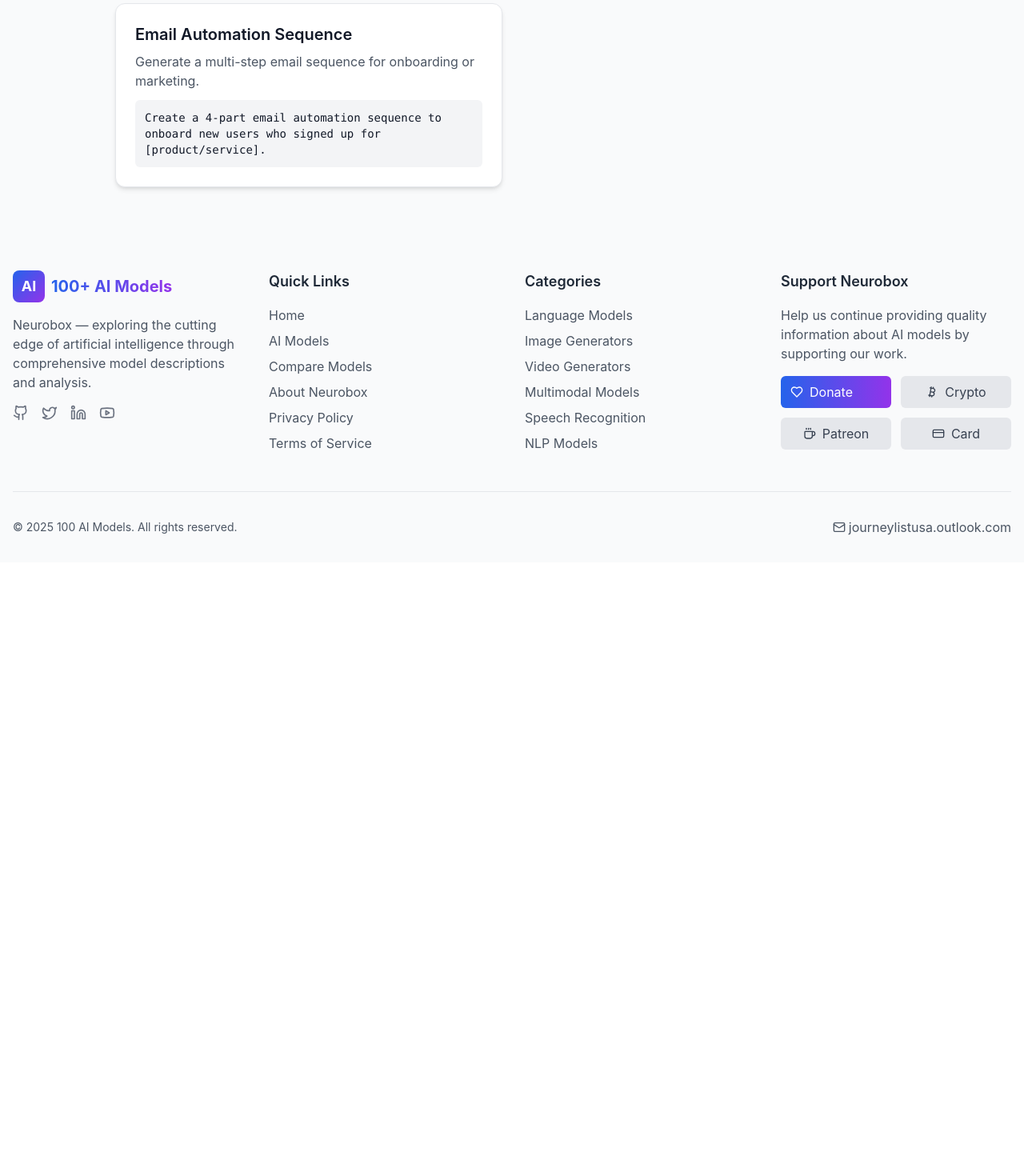
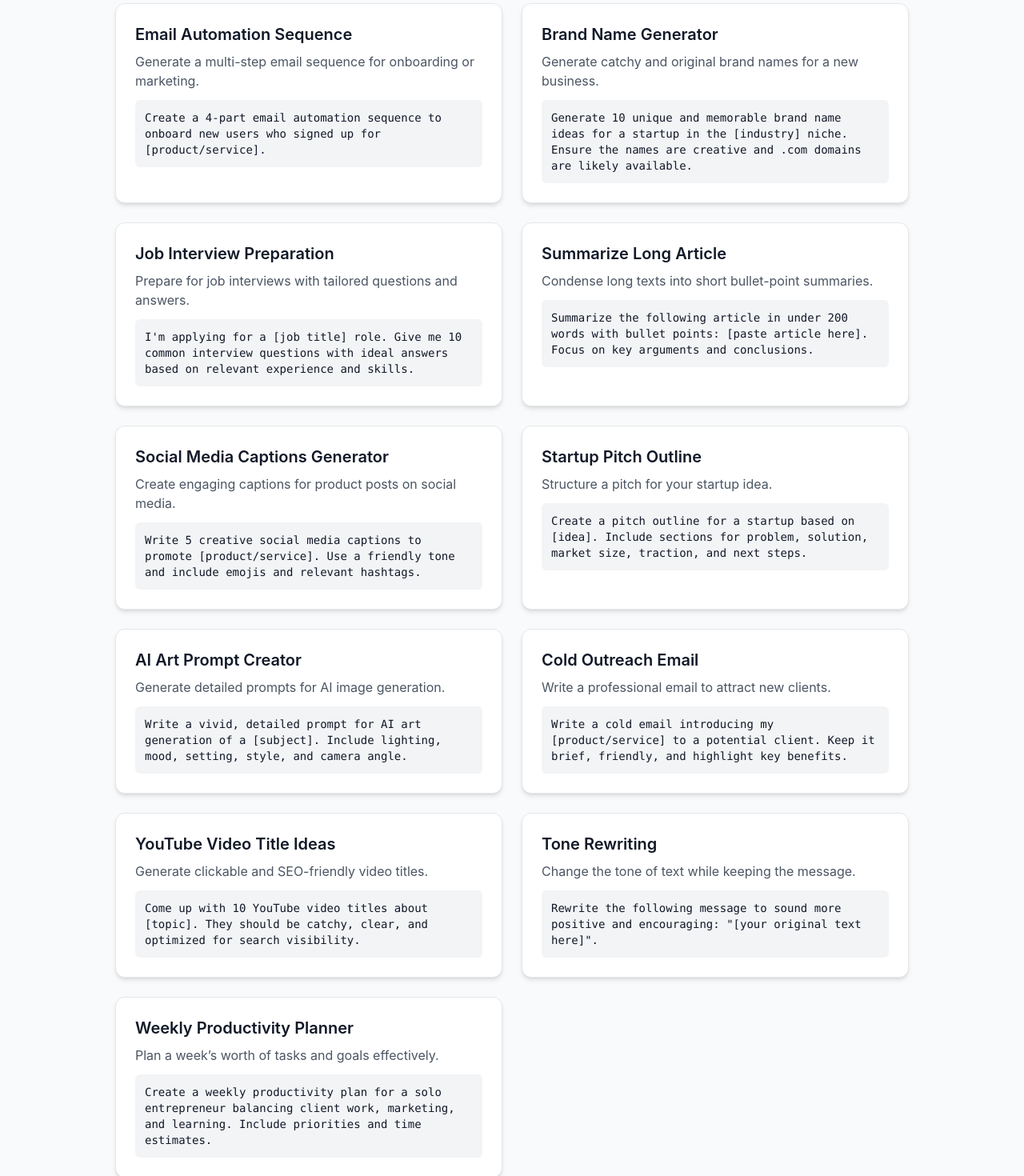
Before and after one commit to Rainur84/project100ai, a React (Vite) app: page /prompts in a window 1280 px wide. Shown: the part 3200-4670 px from the top of the page at 80% size. Before the commit the page ends 3903 px from the top, so only its background shows below. Built offline with nearby package versions, Linux system fonts and the light colour scheme.

Commit message:
Обновление: [опиши кратко, что изменено]

```diff
--- a/src/pages/PromptsPage.tsx
+++ b/src/pages/PromptsPage.tsx
@@ -177,6 +177,76 @@ const prompts = [
   category: 'Automation',
   prompt: `Create a 4-part email automation sequence to onboard new users who signed up for [product/service].`,
 },
+{
+    id: 26,
+    title: 'Brand Name Generator',
+    description: 'Generate catchy and original brand names for a new business.',
+    category: 'Marketing',
+    prompt: `Generate 10 unique and memorable brand name ideas for a startup in the [industry] niche. Ensure the names are creative and .com domains are likely available.`,
+  },
+  {
+    id: 27,
+    title: 'Job Interview Preparation',
+    description: 'Prepare for job interviews with tailored questions and answers.',
+    category: 'Education',
+    prompt: `I'm applying for a [job title] role. Give me 10 common interview questions with ideal answers based on relevant experience and skills.`,
+  },
+  {
+    id: 28,
+    title: 'Summarize Long Article',
+    description: 'Condense long texts into short bullet-point summaries.',
+    category: 'Productivity',
+    prompt: `Summarize the following article in under 200 words with bullet points: [paste article here]. Focus on key arguments and conclusions.`,
+  },
+  {
+    id: 29,
+    title: 'Social Media Captions Generator',
+    description: 'Create engaging captions for product posts on social media.',
+    category: 'Marketing',
+    prompt: `Write 5 creative social media captions to promote [product/service]. Use a friendly tone and include emojis and relevant hashtags.`,
+  },
+  {
+    id: 30,
+    title: 'Startup Pitch Outline',
+    description: 'Structure a pitch for your startup idea.',
+    category: 'Business',
+    prompt: `Create a pitch outline for a startup based on [idea]. Include sections for problem, solution, market size, traction, and next steps.`,
+  },
+  {
+    id: 31,
+    title: 'AI Art Prompt Creator',
+    description: 'Generate detailed prompts for AI image generation.',
+    category: 'Design',
+    prompt: `Write a vivid, detailed prompt for AI art generation of a [subject]. Include lighting, mood, setting, style, and camera angle.`,
+  },
+  {
+    id: 32,
+    title: 'Cold Outreach Email',
+    description: 'Write a professional email to attract new clients.',
+    category: 'Marketing',
+    prompt: `Write a cold email introducing my [product/service] to a potential client. Keep it brief, friendly, and highlight key benefits.`,
+  },
+  {
+    id: 33,
+    title: 'YouTube Video Title Ideas',
+    description: 'Generate clickable and SEO-friendly video titles.',
+    category: 'Content',
+    prompt: `Come up with 10 YouTube video titles about [topic]. They should be catchy, clear, and optimized for search visibility.`,
+  },
+  {
+    id: 34,
+    title: 'Tone Rewriting',
+    description: 'Change the tone of text while keeping the message.',
+    category: 'Prompt Engineering',
+    prompt: `Rewrite the following message to sound more positive and encouraging: "[your original text here]".`,
+  },
+  {
+    id: 35,
+    title: 'Weekly Productivity Planner',
+    description: 'Plan a week’s worth of tasks and goals effectively.',
+    category: 'Productivity',
+    prompt: `Create a weekly productivity plan for a solo entrepreneur balancing client work, marketing, and learning. Include priorities and time estimates.`,
+  },
 ];
 
 const categories = ['All', 'Content', 'Design', 'Marketing', 'Coding'];
```
